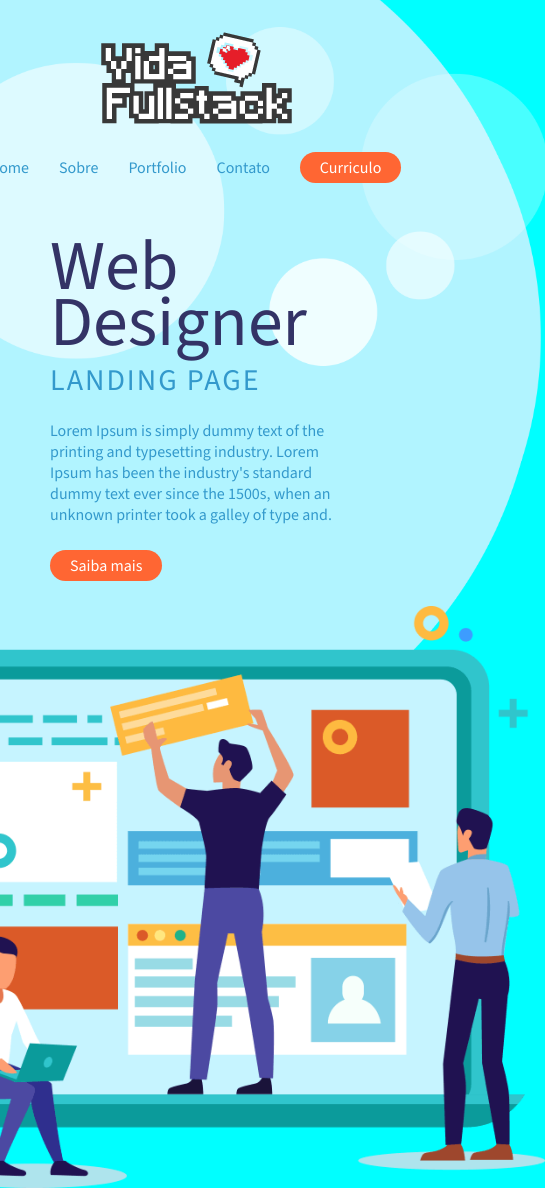
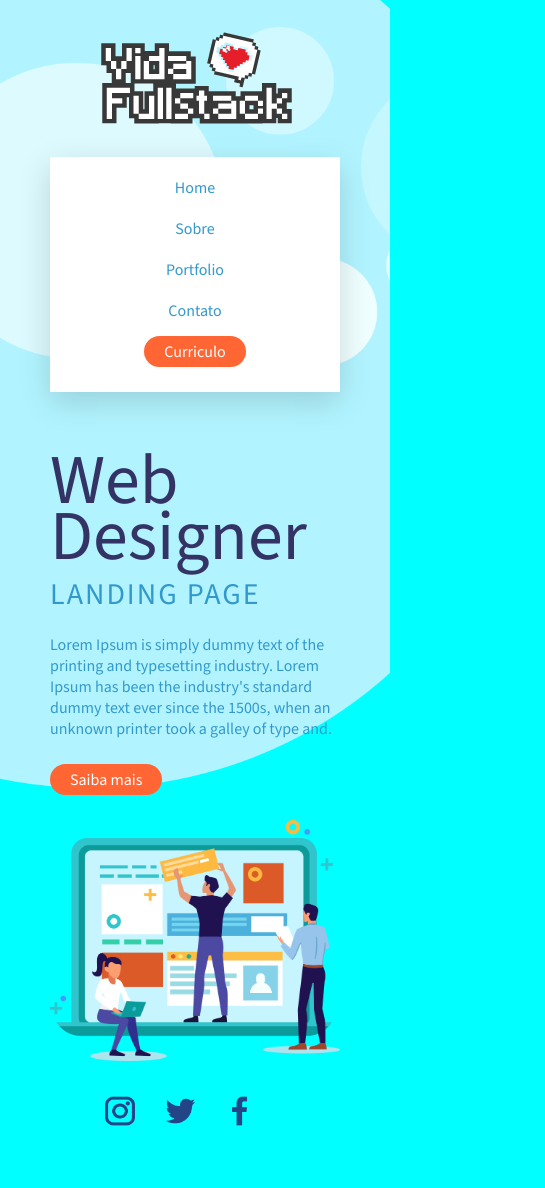
Before and after one commit to Erickbryan01/hand-on-1, a plain HTML site: page index.html in a window 390 px wide. Shown: the top 1188 px of the page, 545 px wide, since content can reach past the window. After the commit the page ends 1161 px from the top, so only its background shows below. Drawn offline with nearby package versions, Linux system fonts and the light colour scheme; files whose address does not match are found by name.

Commit message:
finisih wibsite resposive

```diff
--- a/assets/css/responsive-element.css
+++ b/assets/css/responsive-element.css
@@ -7,7 +7,7 @@
     .container{
         width: 850px;
     }
-    .sobre-web-design img{
+    .sobre-web-design figcaption img{
         width: 600px;
     }
 }
@@ -32,7 +32,7 @@
         flex-direction: row;
         justify-content: center;
     }
-    .sobre-web-design img{
+    .sobre-web-design figcaption img{
         width: 100%;
         margin: 30px 0 0 0;
     }
@@ -46,4 +46,17 @@
     .container {
         width: 290px;
     }
+
+    header nav{
+        background-color: #fff;
+        width: 100%;
+        padding: 10px 0 20px;
+        box-shadow: 0px 10px 30px rgba(0,0,0,0.15)
+    }
+    header nav ul{
+        flex-direction: column;
+    }
+    header nav ul li{
+        margin: 10px 0;
+    }
 }
--- a/index.html
+++ b/index.html
@@ -60,7 +60,7 @@
                 <a href="#" class="btn btn-laranja">Saiba mais</a>
             </article>
 
-            <figcaption class="sobre-web-design">
+            <figcaption>
                 <img src="/site/assets/images/pessoas-construindo-pc.png"
                 alt="Criando o site
                 ">
```
